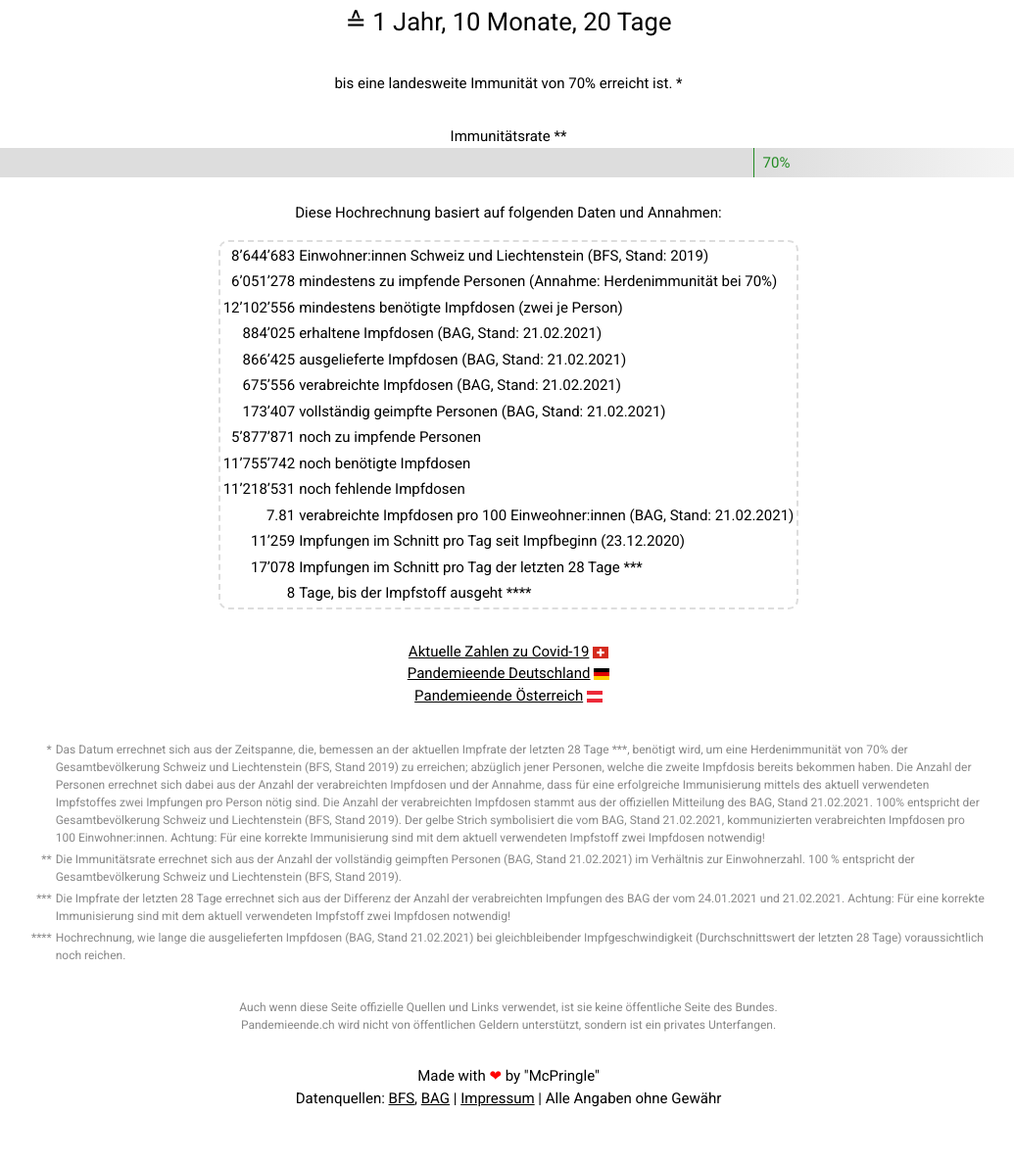
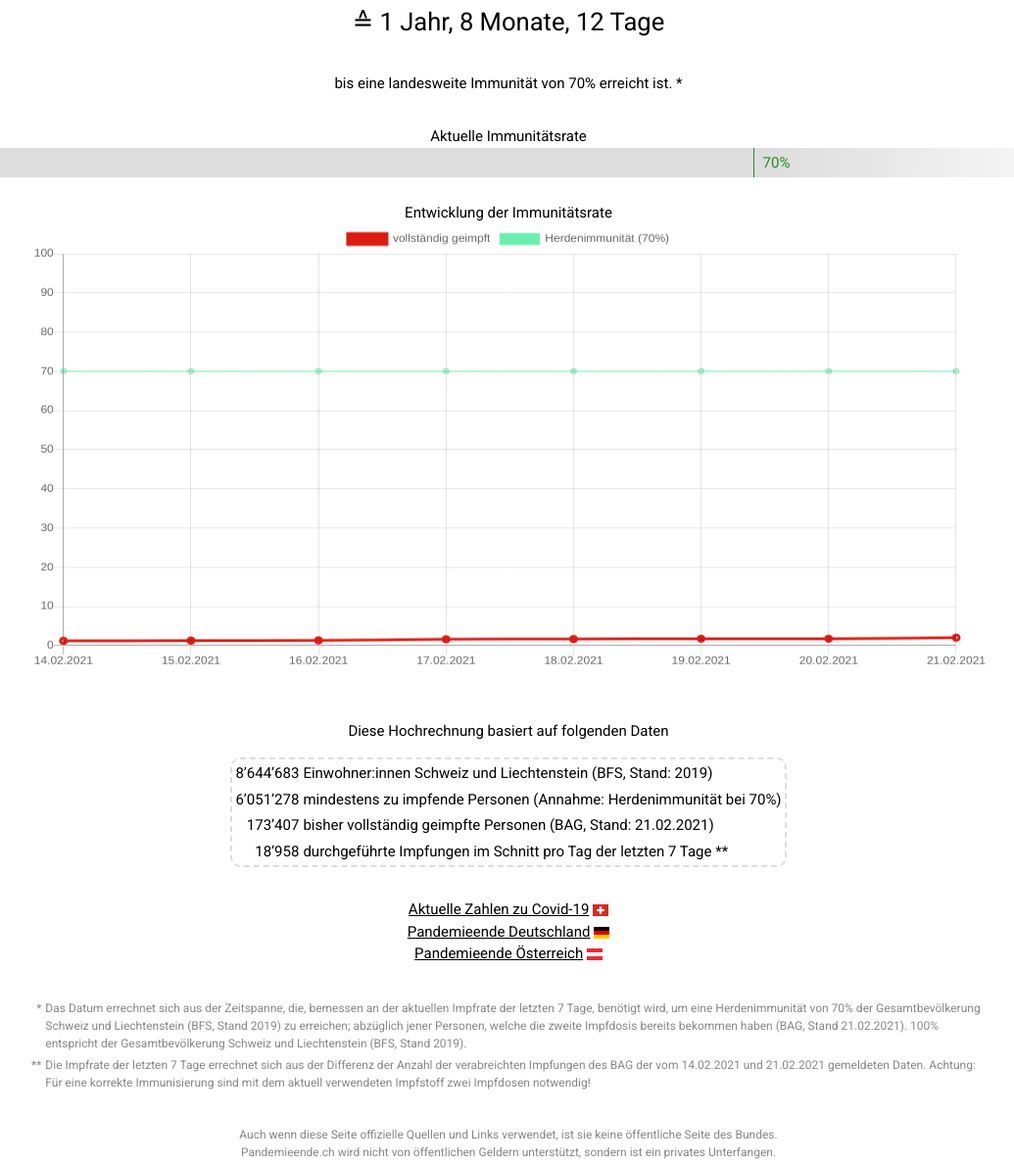
Before and after one commit to McPringle/pandemieende, a plain HTML site: page index.html in a window 1280 px wide. Shown: the part 442-1630 px from the top of the page at 98% size, without its empty margins (121-1156 px from the left). Before the commit the page ends 1606 px from the top, so only its background shows below. Drawn offline with nearby package versions, Linux system fonts and the light colour scheme.

Commit message:
:recycle: Refactored to use multi dimensional data array to draw a line chart

```diff
--- a/index.html
+++ b/index.html
@@ -20,6 +20,7 @@
     <link rel="stylesheet" href="https://fonts.googleapis.com/css?family=Roboto">
     <link rel="icon" type="image/png" href="icon.png" sizes="32x32">
     <link rel="icon" type="image/png" href="icon.png" sizes="96x96">
+    <script src="https://cdn.jsdelivr.net/npm/chart.js@2.9.4/dist/Chart.min.js"></script>
     <style type="text/css">
         body { font-family: Roboto, sans-serif; }
         .main { padding-top: 8vw; padding-bottom: 2vw; }
@@ -76,19 +77,15 @@
             text-align: right;
             display: none;
         }
-        #vaccinatedBar {
-            width: 1px;
-            height: 30px;
-            background-color: yellow;
-            position: absolute;
-            left: 0;
-        }
         #bar {
             width: 1px;
             height: 30px;
             background-color: forestgreen;
             position: absolute;
             left: 70%;
+        }
+        #vaccinationChart {
+            padding-bottom: 32px;
         }
         table {
             border: 2px dashed #dddddd;
@@ -121,18 +118,92 @@
         <div class="middle">Voraussichtlich noch <span class="large"><span id="daysToGo"></span> Tage</span></div>
         <div class="middle">≙ <span id="daysToGoText"></span></div>
         <div class="subtext">bis eine landesweite Immunität von 70% erreicht ist. *</div>
-        <div>Immunitätsrate **</div>
+        <div>Aktuelle Immunitätsrate</div>
         <div id="myProgress">
             <div id="vaccinatedProgressBar">test</div>
             <div id="progressBar"></div>
-            <div id="vaccinatedBar"></div>
             <div id="heardImmune">70%</div>
             <div id="bar"></div>
         </div>
     </div>
 </header>
 <div class="w3-content w3-center stand">
-    <div>Diese Hochrechnung basiert auf folgenden Daten und Annahmen:</div>
+    <div>Entwicklung der Immunitätsrate</div>
+    <canvas id="vaccinationChart"></canvas>
+    <script>
+        function toDateString(date) {
+            return ('0' + date.getDate()).slice(-2) + '.'
+                + ('0' + (date.getMonth()+1)).slice(-2) + '.'
+                + date.getFullYear();
+        }
+
+        function toNumberString(number) {
+            return typeof number == 'number' ? number.toLocaleString("de-CH") : number;
+        }
+
+        const JAN = 0;
+        const FEB = 1;
+        const MAR = 2;
+        const APR = 3;
+        const MAI = 4;
+        const JUN = 5
+        const JUL = 6;
+        const AUG = 7;
+        const SEP = 8;
+        const OKT = 9;
+        const NOV = 10;
+        const DEZ = 11;
+
+        const oneDay = 24 * 60 * 60 * 1000; // hours * minutes * seconds * milliseconds
+
+        const vaccinationData = [
+            // Datum, vollständig geimpft Prozent, Absolut, verabreichte Dosen
+            [ new Date(2021, FEB, 14), 1.18, 102390, 542848 ],
+            [ new Date(2021, FEB, 15), 1.24, 107118, 525334 ],
+            [ new Date(2021, FEB, 16), 1.30, 112527, 563073 ],
+            [ new Date(2021, FEB, 17), 1.60, 138016, 614066 ],
+            [ new Date(2021, FEB, 18), 1.66, 143703, 625196 ],
+            [ new Date(2021, FEB, 19), 1.73, 149719, 635089 ],
+            [ new Date(2021, FEB, 20), 1.74, 150831, 636780 ],
+            [ new Date(2021, FEB, 21), 2.01, 173407, 675556 ],
+        ];
+
+        const vaccinationDataStatusDates = vaccinationData.map(function (row) { return toDateString(row[0]); });
+        const vaccinationDataPercent = vaccinationData.map(function (row) { return row[1]; });
+
+        const threshold = new Array(vaccinationDataPercent.length).fill(70);
+        const ctx = document.getElementById('vaccinationChart').getContext('2d');
+        const vaccinationChart = new Chart(ctx, {
+            type: 'line',
+            data: {
+                labels: vaccinationDataStatusDates,
+                datasets: [
+                    { label: 'vollständig geimpft', data: vaccinationDataPercent, borderColor: '#dc1c13', borderWidth: 3, fill: false },
+                    { label: 'Herdenimmunität (70%)', data: threshold, borderColor: '#69f0ae', borderWidth: 1, fill: false }
+                ]
+            },
+            options: {
+                title: {
+                    display: false
+                },
+                legend: {
+                    display: true
+                },
+                scales: {
+                    yAxes: [{
+                        ticks: {
+                            beginAtZero: true,
+                            suggestedMax: 100
+                        }
+                    }]
+                },
+                responsive: true,
+            }
+        });
+    </script>
+</div>
+<div class="w3-content w3-center stand">
+    <div>Diese Hochrechnung basiert auf folgenden Daten</div>
 </div>
 <div class="w3-container">
     <table class="w3-content">
@@ -145,52 +216,12 @@
             <td>mindestens zu impfende Personen (Annahme: Herdenimmunität bei 70%)</td>
         </tr>
         <tr>
-            <th id="requiredVaccineDoses"></th>
-            <td>mindestens benötigte Impfdosen (zwei je Person)</td>
-        </tr>
-        <tr>
-            <th id="receivedVaccineDoses"></th>
-            <td>erhaltene Impfdosen (BAG, Stand: <span class="statusDate"></span>)</td>
-        </tr>
-        <tr>
-            <th id="deliveredVaccineDoses"></th>
-            <td>ausgelieferte Impfdosen (BAG, Stand: <span class="statusDate"></span>)</td>
-        </tr>
-        <tr>
-            <th id="administeredVaccineDoses"></th>
-            <td>verabreichte Impfdosen (BAG, Stand: <span class="statusDate"></span>)</td>
-        </tr>
-        <tr>
             <th id="vaccinatedPersons"></th>
-            <td>vollständig geimpfte Personen (BAG, Stand: <span class="statusDate"></span>)</td>
-        </tr>
-        <tr>
-            <th id="stillToBeVaccinated"></th>
-            <td>noch zu impfende Personen</td>
-        </tr>
-        <tr>
-            <th id="stillRequiredVaccineDoses"></th>
-            <td>noch benötigte Impfdosen</td>
-        </tr>
-        <tr>
-            <th id="missingVaccineDoses"></th>
-            <td>noch fehlende Impfdosen</td>
-        </tr>
-        <tr>
-            <th id="vaccinatedProgress"></th>
-            <td>verabreichte Impfdosen pro 100 Einweohner:innen (BAG, Stand: <span class="statusDate"></span>)</td>
-        </tr>
-        <tr>
-            <th id="vaccinationRateAll"></th>
-            <td>Impfungen im Schnitt pro Tag seit Impfbeginn (<span id="vaccinationStart"></span>)</td>
+            <td>bisher vollständig geimpfte Personen (BAG, Stand: <span class="statusDate"></span>)</td>
         </tr>
         <tr>
             <th id="vaccinationRateLast"></th>
-            <td>Impfungen im Schnitt pro Tag der letzten <span class="vaccinationRateDays"></span> Tage ***</td>
-        </tr>
-        <tr>
-            <th id="vaccinationRange"></th>
-            <td>Tage, bis der Impfstoff ausgeht ****</td>
+            <td>durchgeführte Impfungen im Schnitt pro Tag der letzten <span class="vaccinationRateDays"></span> Tage **</td>
         </tr>
     </table>
     <div class="w3-content w3-center links">
@@ -204,41 +235,19 @@
                 <th>*</th>
                 <td>
                     Das Datum errechnet sich aus der Zeitspanne, die, bemessen an der aktuellen Impfrate der letzten
-                    <span class="vaccinationRateDays"></span> Tage ***, benötigt wird, um eine
-                    Herdenimmunität von 70% der Gesamtbevölkerung Schweiz und Liechtenstein  (BFS, Stand 2019) zu erreichen;
-                    abzüglich jener Personen, welche die zweite Impfdosis bereits bekommen haben. Die Anzahl der Personen errechnet
-                    sich dabei aus der Anzahl der verabreichten Impfdosen und der Annahme, dass für eine erfolgreiche Immunisierung
-                    mittels des aktuell verwendeten Impfstoffes zwei Impfungen pro Person nötig sind. Die Anzahl der verabreichten
-                    Impfdosen stammt aus der offiziellen Mitteilung des BAG, Stand <span class="statusDate"></span>.
+                    <span class="vaccinationRateDays"></span> Tage, benötigt wird, um eine Herdenimmunität von 70%
+                    der Gesamtbevölkerung Schweiz und Liechtenstein (BFS, Stand 2019) zu erreichen; abzüglich jener
+                    Personen, welche die zweite Impfdosis bereits bekommen haben (BAG, Stand <span class="statusDate"></span>).
                     100% entspricht der Gesamtbevölkerung Schweiz und Liechtenstein (BFS, Stand 2019).
-                    Der gelbe Strich symbolisiert die vom BAG, Stand <span class="statusDate"></span>, kommunizierten verabreichten
-                    Impfdosen pro 100 Einwohner:innen. Achtung: Für eine korrekte Immunisierung sind mit dem aktuell verwendeten
-                    Impfstoff zwei Impfdosen notwendig!
                 </td>
             </tr>
             <tr>
                 <th>**</th>
                 <td>
-                    Die Immunitätsrate errechnet sich aus der Anzahl der vollständig geimpften Personen (BAG, Stand
-                    <span class="statusDate"></span>) im Verhältnis zur Einwohnerzahl. 100 % entspricht der Gesamtbevölkerung
-                    Schweiz und Liechtenstein (BFS, Stand 2019).
-                </td>
-            </tr>
-            <tr>
-                <th>***</th>
-                <td>
                     Die Impfrate der letzten <span class="vaccinationRateDays"></span> Tage errechnet sich aus der Differenz der
                     Anzahl der verabreichten Impfungen des BAG der vom <span class="statusDateBefore"></span> und
-                    <span class="statusDate"></span>. Achtung: Für eine korrekte Immunisierung sind mit dem aktuell verwendeten
-                    Impfstoff zwei Impfdosen notwendig!
-                </td>
-            </tr>
-            <tr>
-                <th>****</th>
-                <td>
-                    Hochrechnung, wie lange die ausgelieferten Impfdosen (BAG, Stand <span class="statusDate"></span>) bei gleichbleibender
-                    Impfgeschwindigkeit (Durchschnittswert der letzten <span class="vaccinationRateDays"></span> Tage) voraussichtlich
-                    noch reichen.
+                    <span class="statusDate"></span> gemeldeten Daten. Achtung: Für eine korrekte Immunisierung sind mit dem
+                    aktuell verwendeten Impfstoff zwei Impfdosen notwendig!
                 </td>
             </tr>
         </table>
@@ -264,12 +273,6 @@
         return ["hsl(",hue,",70%,",light,"%)"].join("");
     }
 
-    function toDateString(date) {
-        return ('0' + date.getDate()).slice(-2) + '.'
-            + ('0' + (date.getMonth()+1)).slice(-2) + '.'
-            + date.getFullYear();
-    }
-
     function toDurationString(numberOfDays) {
         let years = 0;
         while (numberOfDays >= 365) {
@@ -291,71 +294,24 @@
         return years + " " + yearText + ", " + months + " " + monthText + ", " + days + " " + dayText;
     }
 
-    function toNumberString(number) {
-        return typeof number == 'number' ? number.toLocaleString("de-CH") : number;
-    }
+    const statusDate = vaccinationData[vaccinationData.length - 1][0];
+    const administeredVaccineDoses = vaccinationData[vaccinationData.length - 1][3];
 
-    const JAN = 0;
-    const FEB = 1;
-    const MAR = 2;
-    const APR = 3;
-    const MAI = 4;
-    const JUN = 5
-    const JUL = 6;
-    const AUG = 7;
-    const SEP = 8;
-    const OKT = 9;
-    const NOV = 10;
-    const DEZ = 11;
-
-    const oneDay = 24 * 60 * 60 * 1000; // hours * minutes * seconds * milliseconds
-
-    // ############################################
-    // # Diese sechs Zeilen sind zu aktualisieren #
-    // ############################################
-    const statusDate = new Date(2021, FEB, 21);
-    const receivedVaccineDoses = 884025;
-    const deliveredVaccineDoses = 866425;
-    const administeredVaccineDoses = 675556;
-    const vaccinatedPersons = 173407;
-    const vaccinatedProgress = 7.81;
-
-    // Ab hier sind die histprischen Daten vom Termin vier Wochen vorher zu aktivieren
-    // const statusDateBefore = new Date(2021, FEB, 17);
-    // const administeredVaccineDosesBefore = 613346;
-    // const vaccinatedPersonsBefore = 137734;
-    // const statusDateBefore = new Date(2021, FEB, 14);
-    // const administeredVaccineDosesBefore = 541231;
-    // const statusDateBefore = new Date(2021, FEB, 10);
-    // const administeredVaccineDosesBefore = 482423;
-    // const statusDateBefore = new Date(2021, FEB, 7);
-    // const administeredVaccineDosesBefore = 413698;
-    // const statusDateBefore = new Date(2021, FEB, 3);
-    // const administeredVaccineDosesBefore = 369085;
-    // const statusDateBefore = new Date(2021, JAN, 31);
-    // const administeredVaccineDosesBefore = 315033;
-    // const statusDateBefore = new Date(2021, JAN, 27);
-    // const administeredVaccineDosesBefore = 262081;
-    const statusDateBefore = new Date(2021, JAN, 24);
-    const administeredVaccineDosesBefore = 197368;
-
-    // Ab hier nichts mehr ändern...
     const residents = 8606033 + 38650; // Schweiz und Liechtenstein (Stand 2019, Bundesamt für Statistik)
     const toBeVaccinated = Math.round(residents * .7);
-    const requiredVaccineDoses = toBeVaccinated * 2;
+    const vaccinatedPersons = vaccinationData[vaccinationData.length - 1][2];
     const stillToBeVaccinated = toBeVaccinated - vaccinatedPersons;
     const stillRequiredVaccineDoses = stillToBeVaccinated * 2;
-    const missingVaccineDoses = requiredVaccineDoses - receivedVaccineDoses;
-    const vaccinationStart = new Date(2020, DEZ, 23);
-    const daysSinceVaccinationStart = Math.round(Math.abs((vaccinationStart - statusDate) / oneDay));
-    const vaccinationRateAll = Math.round(administeredVaccineDoses / daysSinceVaccinationStart);
+
+    const statusDateBefore = vaccinationData[vaccinationData.length - 8][0];
+    const administeredVaccineDosesBefore = vaccinationData[vaccinationData.length - 8][3];
     const vaccinationRateDays = Math.round(Math.abs((statusDateBefore - statusDate) / oneDay));
     const vaccinationRateLast = Math.round((administeredVaccineDoses - administeredVaccineDosesBefore) / vaccinationRateDays);
-    const immunePercent = (vaccinatedPersons / residents) * 100;
+
+    const immunePercent = vaccinationData[vaccinationData.length - 1][1];
     const deviation = Math.ceil(Math.abs(Date.now() - statusDate) / oneDay) - 1;
     const daysToGo = Math.round(stillRequiredVaccineDoses / vaccinationRateLast) - deviation;
     const endDate = new Date().setDate(new Date().getDate() + daysToGo);
-    const vaccinationRange = Math.round((deliveredVaccineDoses - administeredVaccineDoses) / vaccinationRateLast - deviation);
 
     document.getElementById("endDate").innerHTML = toDateString(new Date(endDate));
     document.getElementById("daysToGo").innerHTML = toNumberString(daysToGo);
@@ -364,25 +320,11 @@
     document.getElementById("progressBar").style.backgroundColor = getColor(immunePercent * .01, 50);
     document.getElementById("progressBar").style.width = (immunePercent) + "%";
     document.getElementById("progressBar").innerHTML = (immunePercent).toFixed(2) + "%";
-    document.getElementById("vaccinatedProgressBar").style.width = (vaccinatedProgress) + "%";
-    document.getElementById("vaccinatedProgressBar").innerHTML = (vaccinatedProgress).toFixed(2) + "%";
-    document.getElementById("vaccinatedBar").style.left = (vaccinatedProgress).toFixed(2) + "%";
 
     document.getElementById("residents").innerHTML = toNumberString(residents);
     document.getElementById("toBeVaccinated").innerHTML = toNumberString(toBeVaccinated);
-    document.getElementById("requiredVaccineDoses").innerHTML = toNumberString(requiredVaccineDoses);
-    document.getElementById("receivedVaccineDoses").innerHTML = toNumberString(receivedVaccineDoses);
-    document.getElementById("deliveredVaccineDoses").innerHTML = toNumberString(deliveredVaccineDoses);
-    document.getElementById("administeredVaccineDoses").innerHTML = toNumberString(administeredVaccineDoses);
     document.getElementById("vaccinatedPersons").innerHTML = toNumberString(vaccinatedPersons);
-    document.getElementById("stillToBeVaccinated").innerHTML = toNumberString(stillToBeVaccinated);
-    document.getElementById("stillRequiredVaccineDoses").innerHTML = toNumberString(stillRequiredVaccineDoses);
-    document.getElementById("missingVaccineDoses").innerHTML = toNumberString(missingVaccineDoses);
-    document.getElementById("vaccinatedProgress").innerHTML = toNumberString(vaccinatedProgress);
-    document.getElementById("vaccinationRateAll").innerHTML = toNumberString(vaccinationRateAll);
-    document.getElementById("vaccinationStart").innerHTML = toDateString(vaccinationStart);
     document.getElementById("vaccinationRateLast").innerHTML = toNumberString(vaccinationRateLast);
-    document.getElementById("vaccinationRange").innerHTML = toNumberString(vaccinationRange);
 
     const vaccinationRateDaysElements = document.getElementsByClassName("vaccinationRateDays");
     for (let i = 0; i < vaccinationRateDaysElements.length; i++) {
@@ -391,7 +333,7 @@
 
     const statusDateElements = document.getElementsByClassName("statusDate");
     for (let i = 0; i < statusDateElements.length; i++) {
-        statusDateElements[i].innerHTML = toDateString(statusDate);
+        statusDateElements[i].innerHTML = vaccinationDataStatusDates[vaccinationDataStatusDates.length - 1];
     }
 
     const statusDateBeforeElements = document.getElementsByClassName("statusDateBefore");
```
